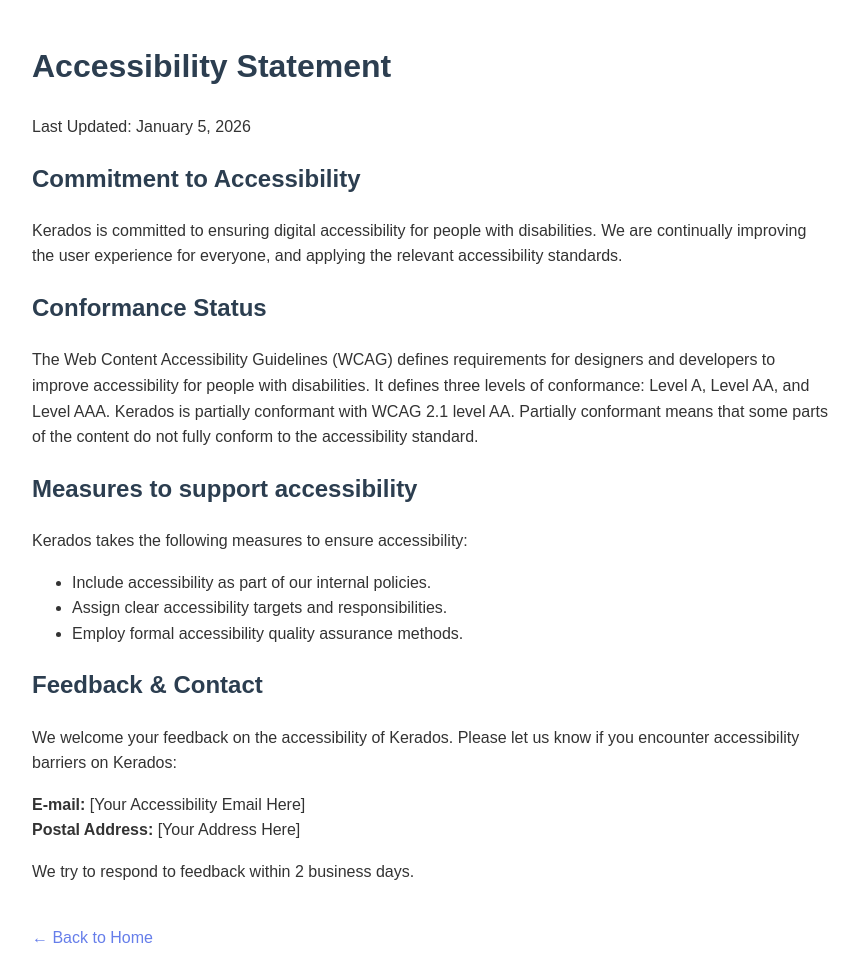
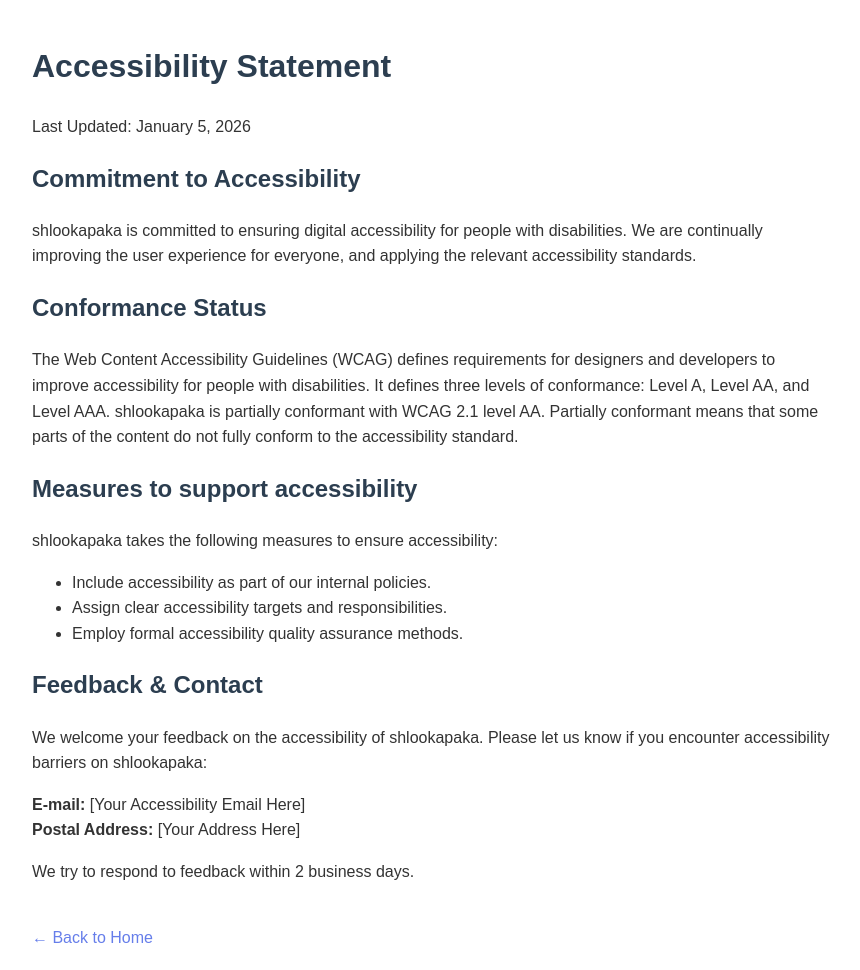
Before and after one commit to shahar42/kerados-installer, a Flask app: page /legal/accessibility in a window 1280 px wide. Shown: the whole page, without its empty margins (208-1068 px from the left). Run offline with Flask 3, Linux system fonts and the light colour scheme.

Commit message:
chore: rename site to shlookapaka

```diff
--- a/app.py
+++ b/app.py
@@ -14,7 +14,7 @@ def index():
 
 @app.route('/download')
 def download_installer():
-    """Serve the Kerados installer"""
+    """Serve the shlookapaka installer"""
     file_path = os.path.join(DOWNLOADS_DIR, INSTALLER_FILENAME)
 
     if not os.path.exists(file_path):
--- a/templates/legal/accessibility.html
+++ b/templates/legal/accessibility.html
@@ -3,7 +3,7 @@
 <head>
     <meta charset="UTF-8">
     <meta name="viewport" content="width=device-width, initial-scale=1.0">
-    <title>Accessibility Statement - Kerados</title>
+    <title>Accessibility Statement - shlookapaka</title>
     <style>
         body { font-family: sans-serif; line-height: 1.6; max-width: 800px; margin: 0 auto; padding: 20px; color: #333; }
         h1, h2 { color: #2c3e50; }
@@ -17,17 +17,17 @@
 
     <div class="section">
         <h2>Commitment to Accessibility</h2>
-        <p>Kerados is committed to ensuring digital accessibility for people with disabilities. We are continually improving the user experience for everyone, and applying the relevant accessibility standards.</p>
+        <p>shlookapaka is committed to ensuring digital accessibility for people with disabilities. We are continually improving the user experience for everyone, and applying the relevant accessibility standards.</p>
     </div>
 
     <div class="section">
         <h2>Conformance Status</h2>
-        <p>The Web Content Accessibility Guidelines (WCAG) defines requirements for designers and developers to improve accessibility for people with disabilities. It defines three levels of conformance: Level A, Level AA, and Level AAA. Kerados is partially conformant with WCAG 2.1 level AA. Partially conformant means that some parts of the content do not fully conform to the accessibility standard.</p>
+        <p>The Web Content Accessibility Guidelines (WCAG) defines requirements for designers and developers to improve accessibility for people with disabilities. It defines three levels of conformance: Level A, Level AA, and Level AAA. shlookapaka is partially conformant with WCAG 2.1 level AA. Partially conformant means that some parts of the content do not fully conform to the accessibility standard.</p>
     </div>
 
     <div class="section">
         <h2>Measures to support accessibility</h2>
-        <p>Kerados takes the following measures to ensure accessibility:</p>
+        <p>shlookapaka takes the following measures to ensure accessibility:</p>
         <ul>
             <li>Include accessibility as part of our internal policies.</li>
             <li>Assign clear accessibility targets and responsibilities.</li>
@@ -37,7 +37,7 @@
 
     <div class="section">
         <h2>Feedback & Contact</h2>
-        <p>We welcome your feedback on the accessibility of Kerados. Please let us know if you encounter accessibility barriers on Kerados:</p>
+        <p>We welcome your feedback on the accessibility of shlookapaka. Please let us know if you encounter accessibility barriers on shlookapaka:</p>
         <p>
             <strong>E-mail:</strong> [Your Accessibility Email Here]<br>
             <strong>Postal Address:</strong> [Your Address Here]
--- a/templates/legal/impressum.html
+++ b/templates/legal/impressum.html
@@ -3,7 +3,7 @@
 <head>
     <meta charset="UTF-8">
     <meta name="viewport" content="width=device-width, initial-scale=1.0">
-    <title>Impressum - Kerados</title>
+    <title>Impressum - shlookapaka</title>
     <style>
         body { font-family: sans-serif; line-height: 1.6; max-width: 800px; margin: 0 auto; padding: 20px; color: #333; }
         h1, h2 { color: #2c3e50; }
--- a/templates/legal/privacy.html
+++ b/templates/legal/privacy.html
@@ -3,7 +3,7 @@
 <head>
     <meta charset="UTF-8">
     <meta name="viewport" content="width=device-width, initial-scale=1.0">
-    <title>Privacy Policy - Kerados</title>
+    <title>Privacy Policy - shlookapaka</title>
     <style>
         body { font-family: sans-serif; line-height: 1.6; max-width: 800px; margin: 0 auto; padding: 20px; color: #333; }
         h1, h2 { color: #2c3e50; }
--- a/templates/legal/terms.html
+++ b/templates/legal/terms.html
@@ -3,7 +3,7 @@
 <head>
     <meta charset="UTF-8">
     <meta name="viewport" content="width=device-width, initial-scale=1.0">
-    <title>Terms of Service - Kerados</title>
+    <title>Terms of Service - shlookapaka</title>
     <style>
         body { font-family: sans-serif; line-height: 1.6; max-width: 800px; margin: 0 auto; padding: 20px; color: #333; }
         h1, h2 { color: #2c3e50; }
@@ -17,7 +17,7 @@
 
     <div class="section">
         <h2>1. Acceptance of Terms</h2>
-        <p>By downloading, installing, or using Kerados ("the Software"), you agree to be bound by these Terms. If you do not agree, do not use the Software.</p>
+        <p>By downloading, installing, or using shlookapaka ("the Software"), you agree to be bound by these Terms. If you do not agree, do not use the Software.</p>
     </div>
 
     <div class="section">
@@ -43,7 +43,7 @@
 
     <div class="section">
         <h2>5. Limitation of Liability</h2>
-        <p>To the maximum extent permitted by applicable law, Kerados and its developers shall not be liable for any indirect, incidental, special, consequential, or punitive damages, or any loss of profits or revenues, whether incurred directly or indirectly, or any loss of data, use, goodwill, or other intangible losses, resulting from (a) your access to or use of or inability to access or use the Software; (b) any conduct or content of any third party on the Software; or (c) unauthorized access, use, or alteration of your transmissions or content.</p>
+        <p>To the maximum extent permitted by applicable law, shlookapaka and its developers shall not be liable for any indirect, incidental, special, consequential, or punitive damages, or any loss of profits or revenues, whether incurred directly or indirectly, or any loss of data, use, goodwill, or other intangible losses, resulting from (a) your access to or use of or inability to access or use the Software; (b) any conduct or content of any third party on the Software; or (c) unauthorized access, use, or alteration of your transmissions or content.</p>
     </div>
 
     <div class="section">
```
Also changed, not shown: templates/index.html (+4 -4 lines), README.md.
